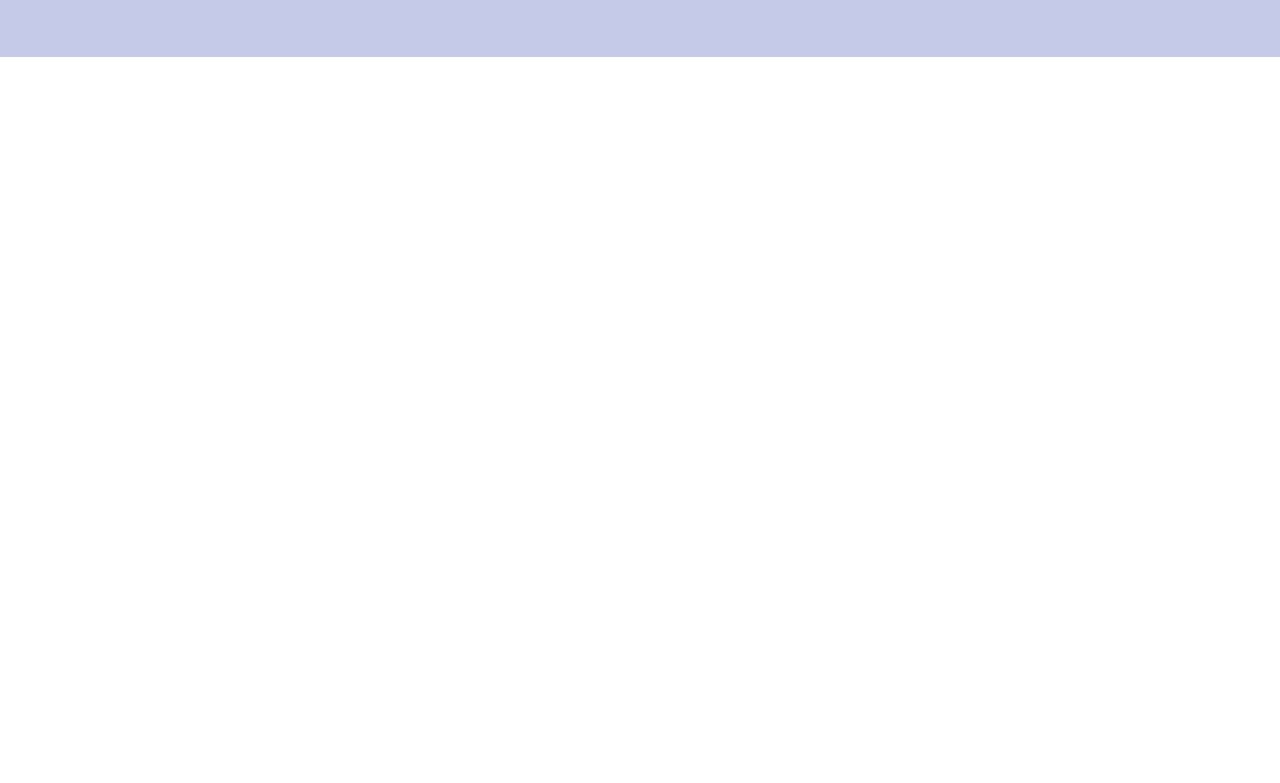
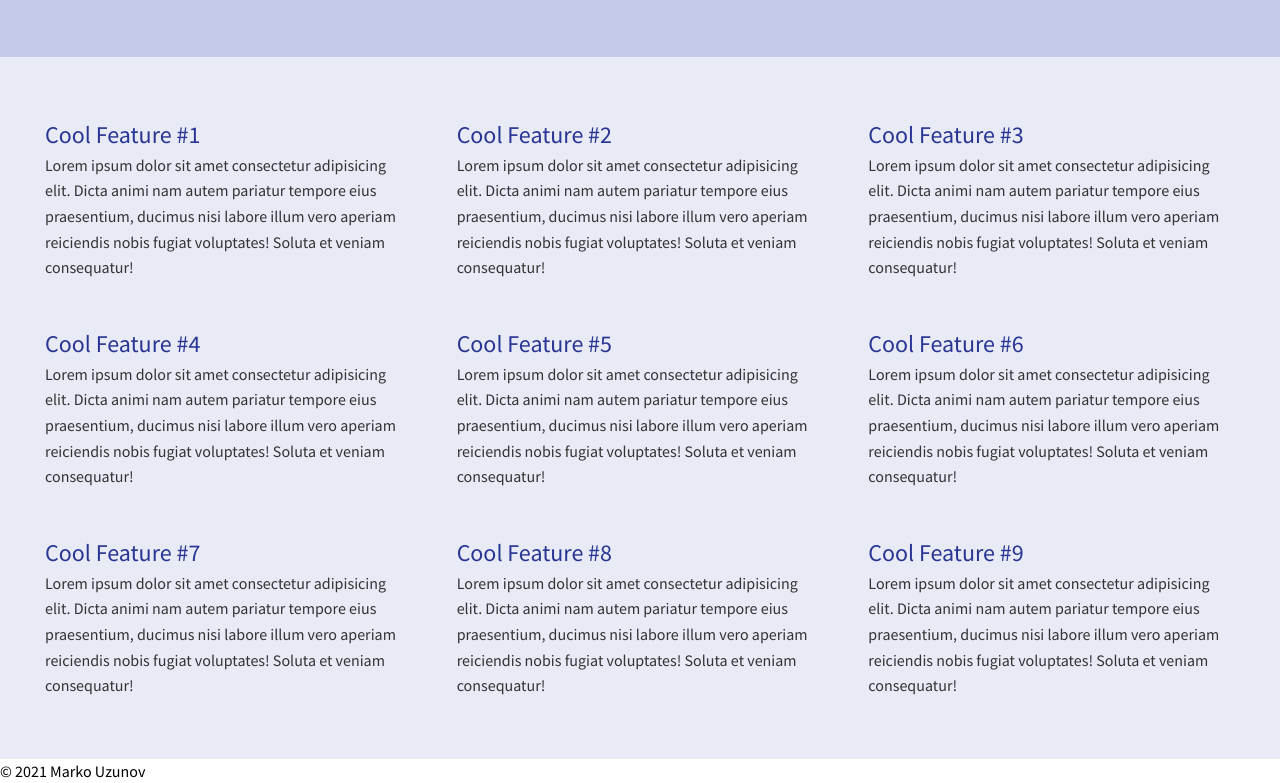
Before and after one commit to Marko4123/flex_basic, a plain HTML site: page index.html in a window 1280 px wide. Shown: the part 370-1153 px from the top of the page. Before the commit the page ends 800 px from the top, so only its background shows below. Drawn offline with Linux system fonts and the light colour scheme.

Commit message:
flex_basics

```diff
--- a/css/style.css
+++ b/css/style.css
@@ -62,3 +62,26 @@ header .nav li {
     display:inline-block;
     margin-top:20px;
 }
+.features {
+    background-color: #e8eaf6;
+    padding: 60px 45px;
+}
+.features-inner {
+    max-width:1200px;
+    margin:0 auto;
+    display:grid;
+    grid-template-columns: repeat(auto-fit,minmax(300px, 1fr));
+    grid-column-gap: 45px;
+    grid-row-gap:45px;
+}
+.features-item h3 {
+    color:#283593;
+    font-size:1.5rem;
+    font-weight:normal;
+    margin:0;
+}
+.features-item p {
+    margin:0;
+    line-height:1.6;
+    color:#333;
+}
--- a/index.html
+++ b/index.html
@@ -26,5 +26,48 @@
             <a href="#" class="button">Learn more</a>
         </div>
     </div>
+    <div class="features">
+        <div class="features-inner">
+            <div class="features-item">
+                <h3>Cool Feature #1</h3>
+                <p>Lorem ipsum dolor sit amet consectetur adipisicing elit. Dicta animi nam autem pariatur tempore eius praesentium, ducimus nisi labore illum vero aperiam reiciendis nobis fugiat voluptates! Soluta et veniam consequatur!</p>
+            </div>
+            <div class="features-item">
+                <h3>Cool Feature #2</h3>
+                <p>Lorem ipsum dolor sit amet consectetur adipisicing elit. Dicta animi nam autem pariatur tempore eius praesentium, ducimus nisi labore illum vero aperiam reiciendis nobis fugiat voluptates! Soluta et veniam consequatur!</p>
+            </div>
+            <div class="features-item">
+                <h3>Cool Feature #3</h3>
+                <p>Lorem ipsum dolor sit amet consectetur adipisicing elit. Dicta animi nam autem pariatur tempore eius praesentium, ducimus nisi labore illum vero aperiam reiciendis nobis fugiat voluptates! Soluta et veniam consequatur!</p>
+            </div>
+            <div class="features-item">
+                <h3>Cool Feature #4</h3>
+                <p>Lorem ipsum dolor sit amet consectetur adipisicing elit. Dicta animi nam autem pariatur tempore eius praesentium, ducimus nisi labore illum vero aperiam reiciendis nobis fugiat voluptates! Soluta et veniam consequatur!</p>
+            </div>
+            <div class="features-item">
+                <h3>Cool Feature #5</h3>
+                <p>Lorem ipsum dolor sit amet consectetur adipisicing elit. Dicta animi nam autem pariatur tempore eius praesentium, ducimus nisi labore illum vero aperiam reiciendis nobis fugiat voluptates! Soluta et veniam consequatur!</p>
+            </div>
+            <div class="features-item">
+                <h3>Cool Feature #6</h3>
+                <p>Lorem ipsum dolor sit amet consectetur adipisicing elit. Dicta animi nam autem pariatur tempore eius praesentium, ducimus nisi labore illum vero aperiam reiciendis nobis fugiat voluptates! Soluta et veniam consequatur!</p>
+            </div>
+            <div class="features-item">
+                <h3>Cool Feature #7</h3>
+                <p>Lorem ipsum dolor sit amet consectetur adipisicing elit. Dicta animi nam autem pariatur tempore eius praesentium, ducimus nisi labore illum vero aperiam reiciendis nobis fugiat voluptates! Soluta et veniam consequatur!</p>
+            </div>
+            <div class="features-item">
+                <h3>Cool Feature #8</h3>
+                <p>Lorem ipsum dolor sit amet consectetur adipisicing elit. Dicta animi nam autem pariatur tempore eius praesentium, ducimus nisi labore illum vero aperiam reiciendis nobis fugiat voluptates! Soluta et veniam consequatur!</p>
+            </div>
+            <div class="features-item">
+                <h3>Cool Feature #9</h3>
+                <p>Lorem ipsum dolor sit amet consectetur adipisicing elit. Dicta animi nam autem pariatur tempore eius praesentium, ducimus nisi labore illum vero aperiam reiciendis nobis fugiat voluptates! Soluta et veniam consequatur!</p>
+            </div>
+        </div>
+    </div>
+    <footer>
+        <p>&copy; 2021 Marko Uzunov</p>
+    </footer>
 </body>
 </html>
```
